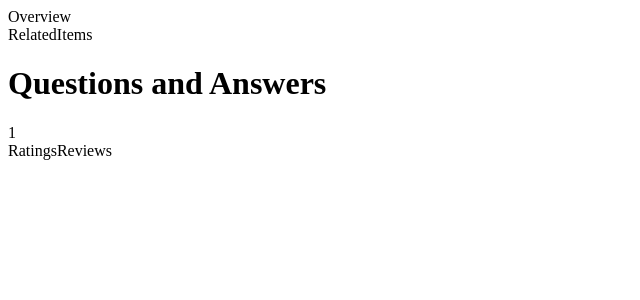
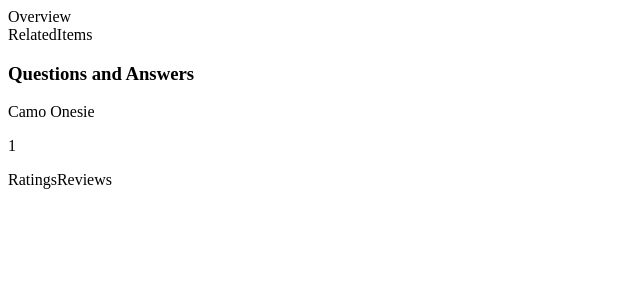
Before and after one commit to Fec4-Jupiter/webApp, a React app: page / in a window 1280 px wide. Shown: the top 300 px of the page, without its empty margins (0-640 px from the left). Built offline with nearby package versions, Linux system fonts and the light colour scheme; the HTML template or start-up script is replaced by a standard one.

Commit message:
fixes undefined props

```diff
--- a/client/src/components/QuestionsAnswers.jsx
+++ b/client/src/components/QuestionsAnswers.jsx
@@ -12,9 +12,14 @@ class QuestionsAnswers extends React.Component {
   render() {
     return (
       <div>
-        <h1> Questions and Answers </h1>
+        <h3> Questions and Answers </h3>
         <div>
-          {this.props.currentProduct.id}
+          <p>
+            {this.props.currentProduct.name}
+          </p>
+          <p>
+            {this.props.currentProduct.id}
+          </p>
         </div>
       </div>
     );
@@ -22,7 +27,9 @@ class QuestionsAnswers extends React.Component {
 }
 
 QuestionsAnswers.propTypes = {
+  currentProduct: PropTypes.instanceOf(Object).isRequired,
   id: PropTypes.instanceOf(Object).isRequired,
+  name: PropTypes.instanceOf(Object).isRequired,
 };
 
 export default QuestionsAnswers;
```
